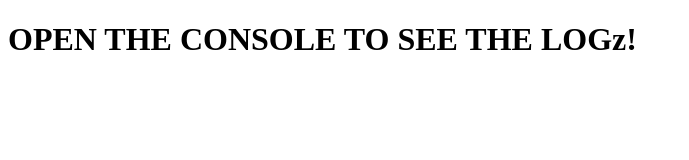
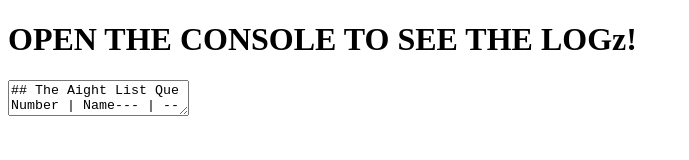
Before and after one commit to ericjulander/array-function-example, a plain HTML site: page index.html in a window 1280 px wide. Shown: the whole page, without its empty margins (0-689 px from the left). Drawn offline with Linux system fonts and the light colour scheme.

Commit message:
Made some more tests and updates

```diff
--- a/array-functions.js
+++ b/array-functions.js
@@ -330,11 +330,13 @@ var nameList = getNameList(newQue);
 	  */
 	  function compileLine(list, quePerson, index){
 		  if(index <= 1){
-			  list = ("Que Number|Name\n---|---:\n"+ list.priority + " | "+list.name);
+			  list = ("Que Number | Name\n--- | ---:\n"+ list.priority + " | "+list.name);
 		  }
 		  return list + ("\n"+ quePerson.priority + " | "+quePerson.name);
 	  }
 
 	  var line = que.reduce(compileLine);
-	  console.log(title+line);
+	  var out = document.getElementById("md-box");
+	  var msg = ("## "+title+" " + line);
+	  out.innerText = msg;
  }
--- a/index.html
+++ b/index.html
@@ -1,9 +1,12 @@
 <!DOCTYPE HTML>
 <html>
 <head>
-<script type = "text/javascript" src="./array-functions.js"></script>
 </head>
 <body>
 <h1>OPEN THE CONSOLE TO SEE THE LOGz!</h1>
+<textarea id="md-box">
+
+</textarea>
+<script type = "text/javascript" src="./array-functions.js"></script>
 </body>
 </html>
```
Also changed, not shown: 1 other file.
